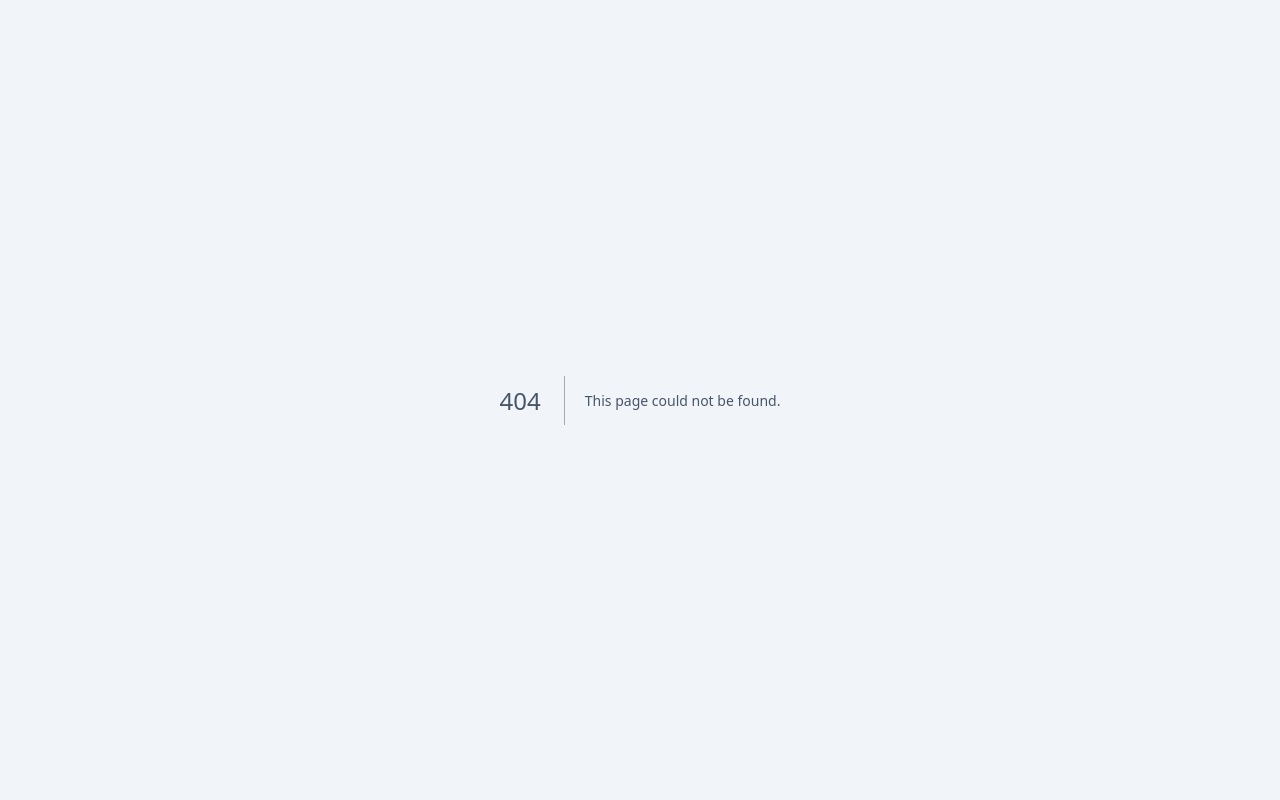
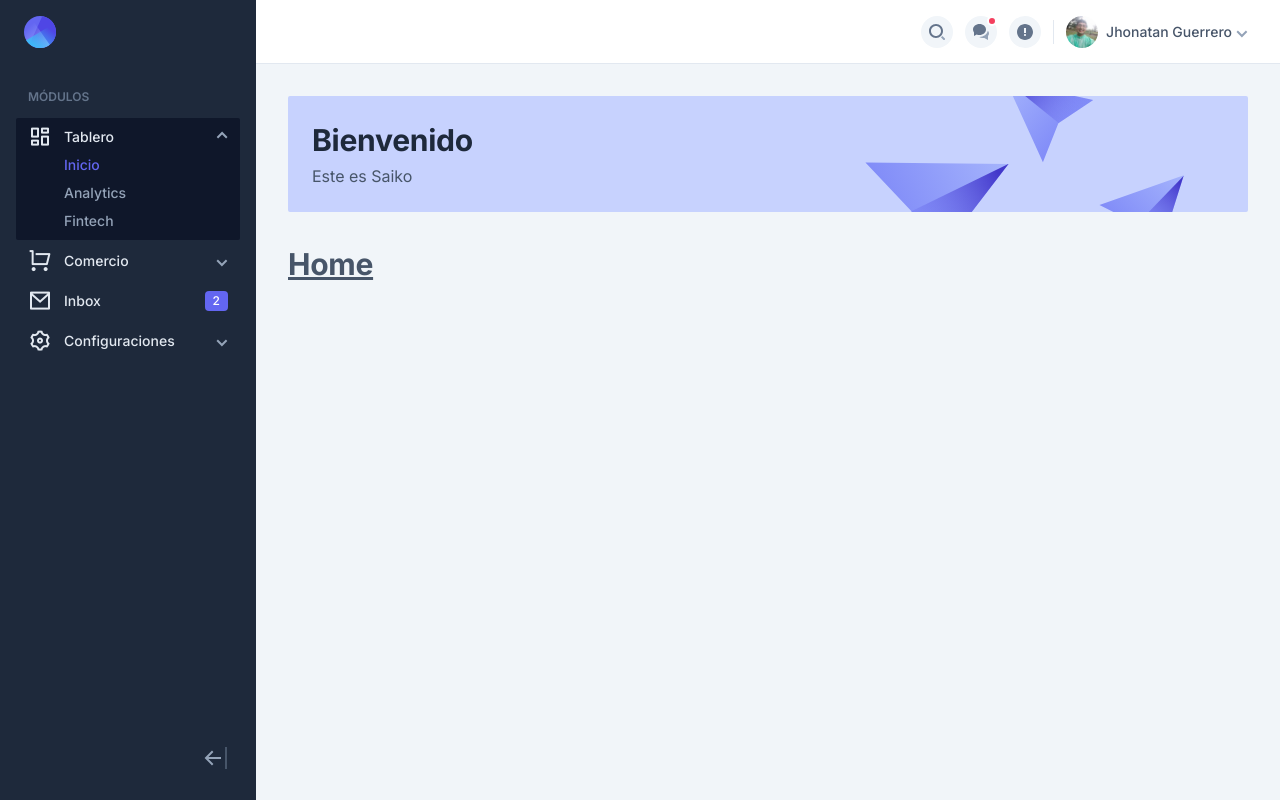
Before and after one commit to dejeloper/zaiko-front, a Next.js app: page /dashboard/Home in a window 1280 px wide. Before the commit this address had no page. Built offline with nearby package versions, Linux system fonts and the light colour scheme.

Commit message:
Added test components: Home, Customers, Inbox, Parameters

```diff
--- /dev/null
+++ b/src/pages/Inbox/index.tsx
@@ -0,0 +1,13 @@
+import { AppLayout } from '@/components/Layouts'
+
+const Inbox = () => {
+  return (
+    <AppLayout>
+      <h1 className="text-3xl font-bold underline">
+        Inbox 2
+      </h1>
+    </AppLayout>
+  )
+}
+
+export default Inbox
--- /dev/null
+++ b/src/pages/dashboard/Home.tsx
@@ -0,0 +1,15 @@
+import { AppLayout } from "@/components/Layouts"
+import { WelcomeBanner } from "@/components/dashboard";
+
+const Home = () => {
+  return (
+    <AppLayout>
+      <WelcomeBanner title="Bienvenido" subtitle="Este es Saiko" />
+      <h1 className="text-3xl font-bold underline">
+        Home
+      </h1>
+    </AppLayout>
+  )
+}
+
+export default Home;
--- /dev/null
+++ b/src/pages/ecommerce/Customers.tsx
@@ -0,0 +1,13 @@
+import { AppLayout } from "@/components/Layouts"
+
+const Customers = () => {
+  return (
+    <AppLayout>
+      <h1 className="text-3xl font-bold underline">
+        Customers
+      </h1>
+    </AppLayout>
+  )
+}
+
+export default Customers;
--- /dev/null
+++ b/src/pages/settings/Parameters.tsx
@@ -0,0 +1,13 @@
+import { AppLayout } from '@/components/Layouts'
+
+const Parameters = () => {
+  return (
+    <AppLayout>
+      <h1 className="text-3xl font-bold underline">
+        Parameters
+      </h1>
+    </AppLayout>
+  )
+}
+
+export default Parameters
```
